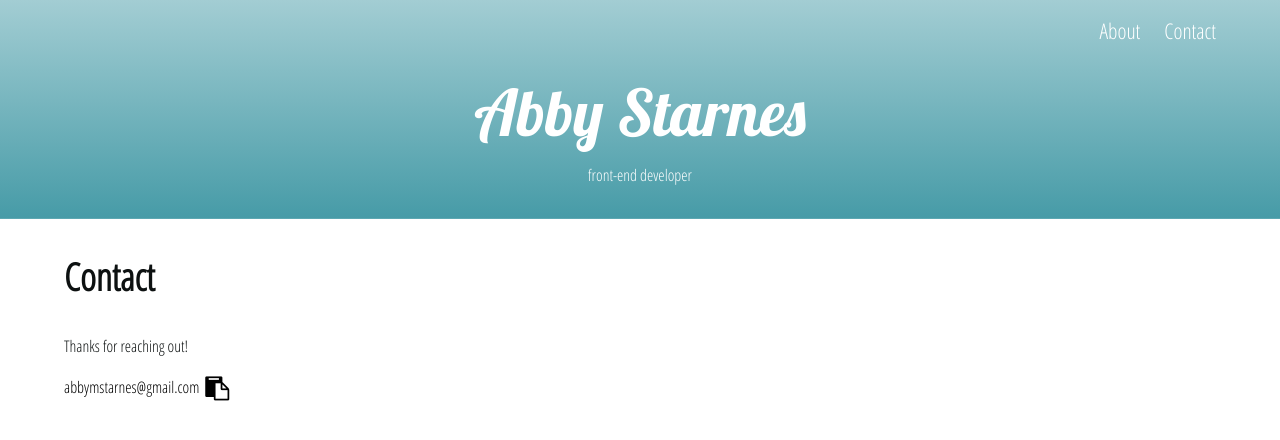
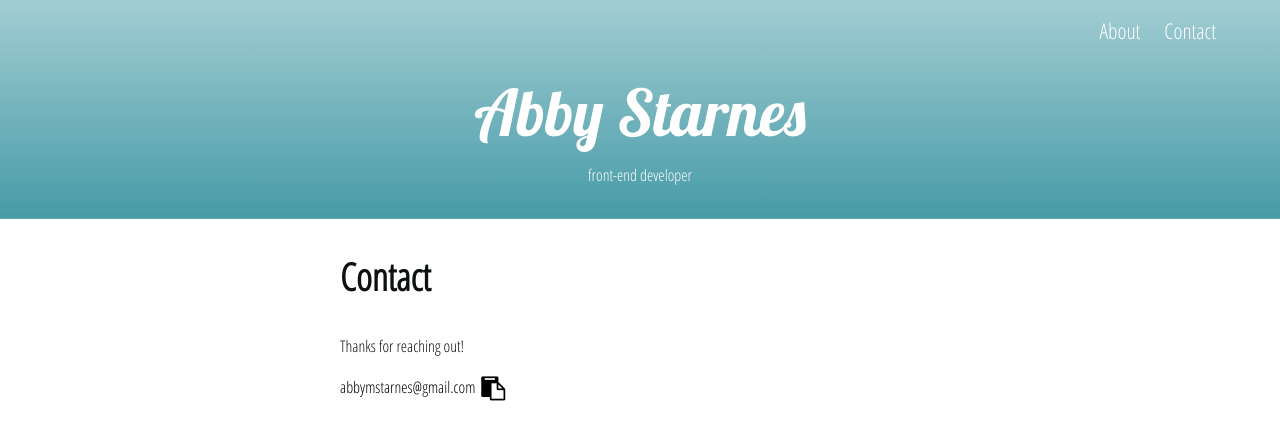
Before and after one commit to abbystarnes/2017-portfolio, a plain HTML site: page contact.html in a window 1280 px wide. Drawn offline with Linux system fonts and the light colour scheme.

Commit message:
contact max width

```diff
--- a/contact.html
+++ b/contact.html
@@ -40,7 +40,7 @@
     </header>
 
     <main>
-        <div class="wrapper">
+        <div class="wrapper wrapper-max-width">
             <h2>Contact</h2>
             <p>Thanks for reaching out!</p>
             <ul class="contactInfo">
```
